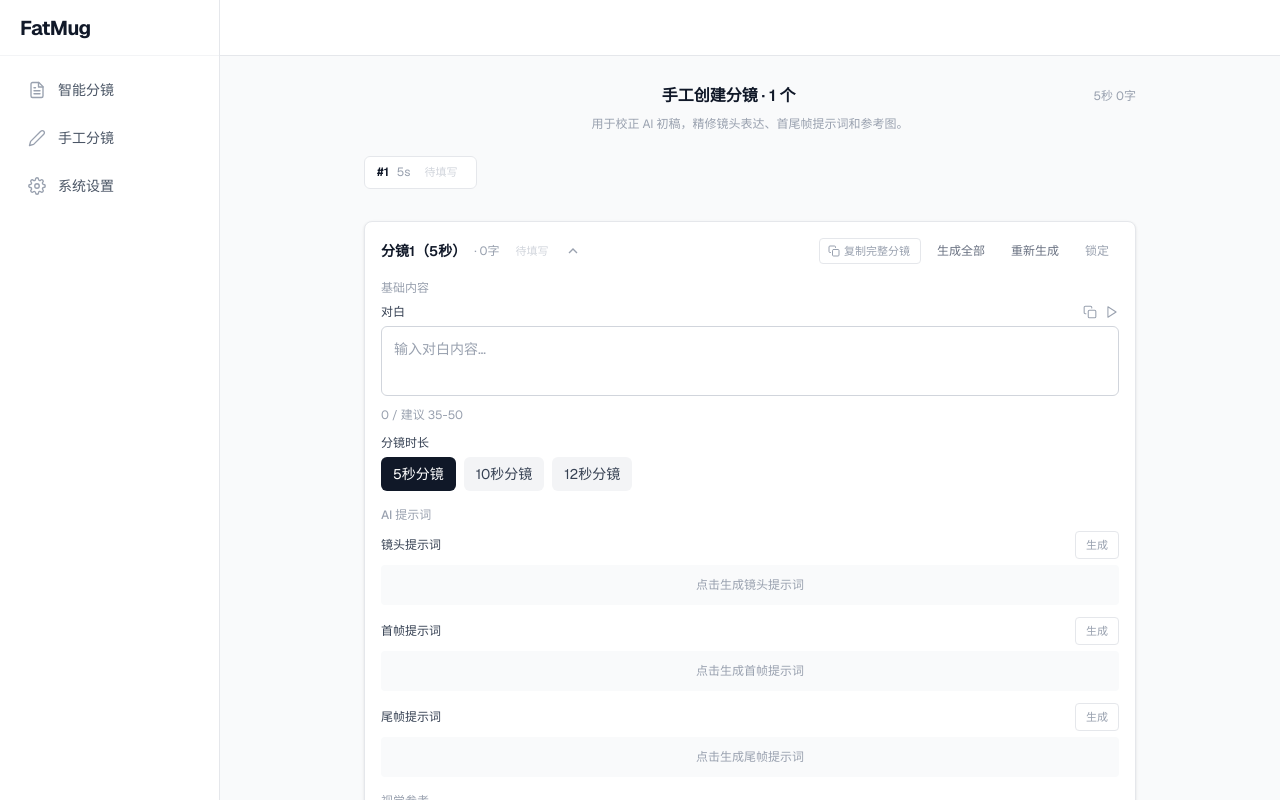
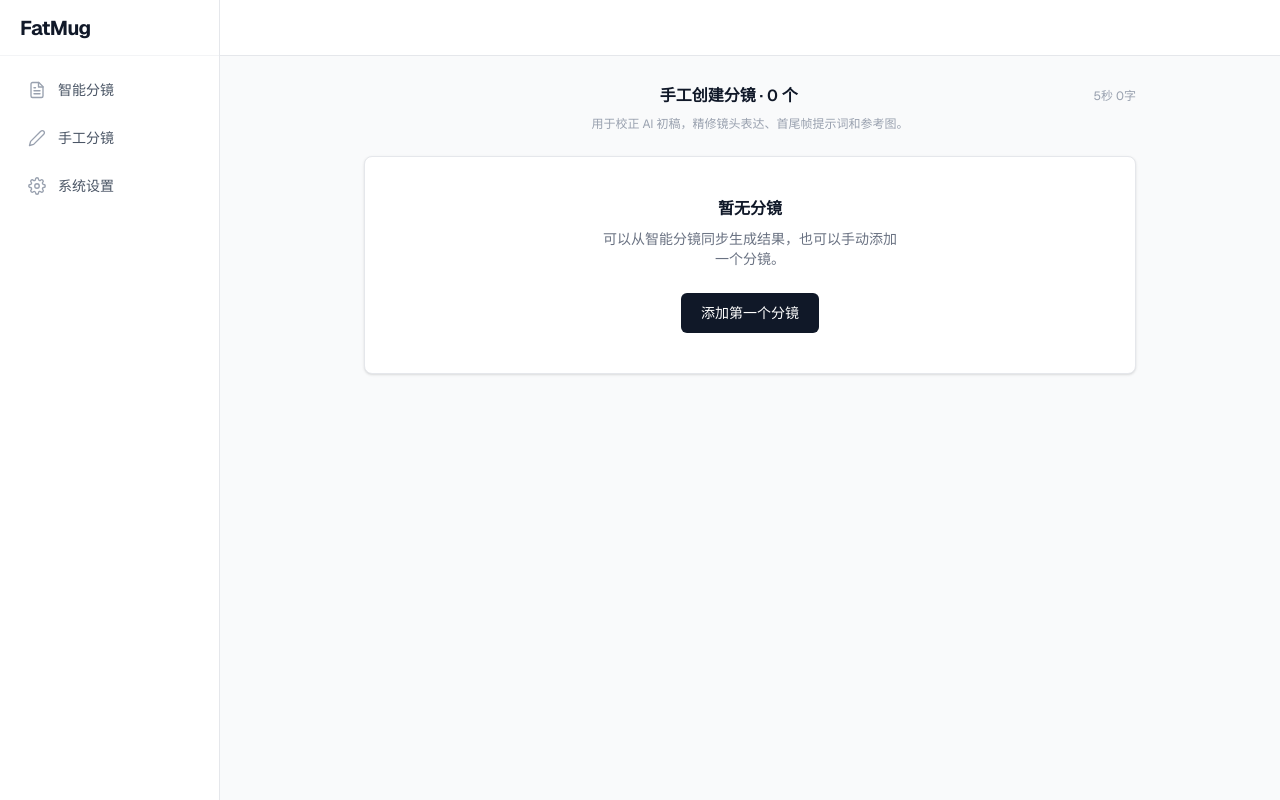
Before and after one commit to usago007/smart-storyboard, a Next.js app: page /manual-create in a window 1280 px wide. Built offline with nearby package versions, Linux system fonts and the light colour scheme.

Commit message:
fix: 同步数据补全 + 折叠独立控制 + 空状态 + 删除功能 + 占位卡片

```diff
--- a/src/app/(with-nav)/manual-create/page.tsx
+++ b/src/app/(with-nav)/manual-create/page.tsx
@@ -54,7 +54,7 @@ export default function ManualCreatePage() {
   const { sessionService } = getClientServices();
   const [session, setSession] = useState<StoryboardSession | null>(null);
   const [loading, setLoading] = useState(true);
-  const [expanded, setExpanded] = useState(true);
+  const [expanded, setExpanded] = useState<Set<number>>(new Set());
   const [lockedScenes, setLockedScenes] = useState<Set<number>>(new Set());
   const { showToast } = useToast();
 
@@ -64,14 +64,16 @@ export default function ManualCreatePage() {
       try {
         const restored = await sessionService.loadManualSession();
         if (!active) return;
-        setSession(restored || {
+        const nextSession = restored || {
           sessionType: 'manual',
           script: 'Manual Create',
           duration: 5,
           wordCount: 42,
-          scenes: [createScene(1)],
+          scenes: [],
           updatedAt: new Date().toISOString(),
-        });
+        };
+        setSession(nextSession);
+        setExpanded(new Set(nextSession.scenes.map((s) => s.id)));
       } catch {
         showToast('手工分镜初始化失败', 'error');
       } finally {
@@ -105,6 +107,7 @@ export default function ManualCreatePage() {
     setSession((current) => {
       if (!current) return current;
       const nextId = current.scenes.length ? Math.max(...current.scenes.map((s) => s.id)) + 1 : 1;
+      setExpanded((prev) => new Set([...prev, nextId]));
       return { ...current, scenes: [...current.scenes, createScene(nextId, current.duration)] };
     });
   }, []);
@@ -121,13 +124,13 @@ export default function ManualCreatePage() {
           mockContent = '开篇全景，温暖的自然光线洒入室内，主角由远及近走来。';
           break;
         case 'firstFrameImage':
-          mockContent = 'https://picsum.photos/seed/frame1/800/600';
+          mockContent = 'mock:first-frame';
           break;
         case 'lastFramePrompt':
           mockContent = '结尾特写，产品在主角手中绽放光芒，品牌Logo淡入。';
           break;
         case 'lastFrameImage':
-          mockContent = 'https://picsum.photos/seed/frame2/800/600';
+          mockContent = 'mock:last-frame';
           break;
       }
       updateScene(scene.id, (item) => {
@@ -152,8 +155,8 @@ export default function ManualCreatePage() {
       shotPrompt: '镜头缓缓推进，特写产品细节，背景虚化突出主体。',
       firstFrame: { sceneDescription: '开篇全景，温暖的自然光线洒入室内，主角由远及近走来。', characterPerformance: '', cameraAngle: '', lighting: '', atmosphere: '' },
       lastFrame: { sceneDescription: '结尾特写，产品在主角手中绽放光芒，品牌Logo淡入。', characterPerformance: '', cameraAngle: '', lighting: '', atmosphere: '' },
-      firstFrameImage: 'https://picsum.photos/seed/frame1/800/600',
-      lastFrameImage: 'https://picsum.photos/seed/frame2/800/600',
+      firstFrameImage: 'mock:first-frame',
+      lastFrameImage: 'mock:last-frame',
     }));
   }, [session, updateScene]);
 
@@ -180,6 +183,43 @@ export default function ManualCreatePage() {
     });
     if (!wasLocked) showToast('已锁定', 'success');
   }, [showToast, lockedScenes]);
+
+  const handleDeleteScene = useCallback((sceneId: number) => {
+    if (!window.confirm(`确定删除分镜 ${sceneId} 吗？此操作不可恢复。`)) {
+      return;
+    }
+
+    setSession((current) => {
+      if (!current) return current;
+
+      const filtered = current.scenes.filter((s) => s.id !== sceneId);
+      if (filtered.length === current.scenes.length) return current;
+
+      const renumbered = filtered.map((s, i) => ({
+        ...s,
+        id: i + 1,
+        name: `分镜${i + 1}（${s.duration}秒）`,
+      }));
+
+      setExpanded((prev) => {
+        const next = new Set<number>();
+        filtered.forEach((s, i) => {
+          if (prev.has(s.id)) next.add(i + 1);
+        });
+        return next;
+      });
+
+      setLockedScenes((prev) => {
+        const next = new Set<number>();
+        filtered.forEach((s, i) => {
+          if (prev.has(s.id)) next.add(i + 1);
+        });
+        return next;
+      });
+
+      return { ...current, scenes: renumbered };
+    });
+  }, []);
 
   const handleCopyFullScene = useCallback(async (scene: Scene) => {
     const text = [
@@ -220,6 +260,23 @@ export default function ManualCreatePage() {
         用于校正 AI 初稿，精修镜头表达、首尾帧提示词和参考图。
       </p>
 
+      {session.scenes.length === 0 && (
+        <div className="bg-white border border-gray-200 rounded-[8px] p-10 shadow-sm flex flex-col items-center text-center">
+          <h3 className="text-base font-semibold text-gray-900 mb-2">暂无分镜</h3>
+          <p className="text-sm text-gray-500 max-w-[300px] mb-6">
+            可以从智能分镜同步生成结果，也可以手动添加一个分镜。
+          </p>
+          <button
+            type="button"
+            onClick={addScene}
+            className="h-10 px-5 rounded-[6px] bg-gray-900 text-white text-sm hover:bg-gray-800 transition-colors active:scale-[0.98]"
+          >
+            添加第一个分镜
+          </button>
+        </div>
+      )}
+
+      {session.scenes.length > 0 && (
       <div className="flex gap-2 overflow-x-auto pb-2 -mx-1 px-1">
         {session.scenes.map((scene) => {
           const status = getSceneStatus(scene, lockedScenes);
@@ -241,6 +298,7 @@ export default function ManualCreatePage() {
           );
         })}
       </div>
+      )}
 
       {session.scenes.map((scene) => {
         const range = durationRange[scene.duration] || '35-50';
@@ -250,7 +308,7 @@ export default function ManualCreatePage() {
             <div className="flex items-center justify-between">
               <button
                 type="button"
-                onClick={() => setExpanded(!expanded)}
+                onClick={() => setExpanded((prev) => { const next = new Set(prev); if (next.has(scene.id)) next.delete(scene.id); else next.add(scene.id); return next; })}
                 className="flex items-center gap-2"
               >
                 <span className="text-sm font-semibold text-gray-900">分镜{scene.id}（{scene.duration}秒）</span>
@@ -265,7 +323,7 @@ export default function ManualCreatePage() {
                   fill="none"
                   stroke="currentColor"
                   strokeWidth="2"
-                  className={`text-gray-400 transition-transform ${expanded ? 'rotate-180' : ''}`}
+                  className={`text-gray-400 transition-transform ${expanded.has(scene.id) ? 'rotate-180' : ''}`}
                 >
                   <polyline points="6 9 12 15 18 9" />
                 </svg>
@@ -286,6 +344,8 @@ export default function ManualCreatePage() {
                   </svg>
                   复制完整分镜
                 </button>
+                {expanded.has(scene.id) && (
+                  <>
                     <button
                       type="button"
                       onClick={() => handleGenerateAll(scene)}
@@ -306,6 +366,8 @@ export default function ManualCreatePage() {
                     >
                       重新生成
                     </button>
+                  </>
+                )}
                 <button
                   type="button"
                   onClick={() => handleToggleLock(scene.id)}
@@ -315,10 +377,20 @@ export default function ManualCreatePage() {
                 >
                   {isLocked ? '解锁' : '锁定'}
                 </button>
+                <button
+                  type="button"
+                  onClick={() => handleDeleteScene(scene.id)}
+                  disabled={isLocked}
+                  className={`text-xs px-2.5 py-1 rounded-[4px] transition-colors ${
+                    isLocked ? 'text-gray-300 cursor-not-allowed' : 'text-gray-400 hover:text-red-600 hover:bg-red-50'
+                  }`}
+                >
+                  删除
+                </button>
               </div>
             </div>
 
-            {expanded && (
+            {expanded.has(scene.id) && (
               <div className="mt-4 space-y-4">
                 <div>
                   <h3 className="text-xs font-medium text-gray-400 mb-2">基础内容</h3>
@@ -453,7 +525,9 @@ export default function ManualCreatePage() {
                           </button>
                         </div>
                         {area.url ? (
-                          <img src={area.url} alt="" className="w-full h-16 object-cover rounded-[4px] border border-gray-200" />
+                          <div className="h-[72px] bg-gray-50 border border-dashed border-gray-300 rounded-[4px] flex items-center justify-center text-xs text-gray-500">
+                            {area.key === 'firstFrameImage' ? '首帧参考图已生成' : '尾帧参考图已生成'}
+                          </div>
                         ) : (
                           <div className="h-12 bg-gray-50 rounded-[4px] flex items-center justify-center text-xs text-gray-400">
                             {area.key === 'firstFrameImage' ? '点击生成首帧参考图' : '点击生成尾帧参考图'}
@@ -469,6 +543,7 @@ export default function ManualCreatePage() {
         );
       })}
 
+      {session.scenes.length > 0 && (
         <div className="flex justify-center pt-2">
           <button
             type="button"
@@ -478,6 +553,7 @@ export default function ManualCreatePage() {
             添加新分镜
           </button>
         </div>
+      )}
     </div>
   );
 }
--- a/src/app/(with-nav)/smart-create/page.tsx
+++ b/src/app/(with-nav)/smart-create/page.tsx
@@ -302,10 +302,9 @@ export default function SmartCreatePage() {
         ? Math.max(...manualSession.scenes.map((s) => s.id)) + 1
         : 1;
       manualSession.scenes.push({
+        ...scene,
         id: nextId,
-        name: `分镜${nextId}（${selectedDuration}秒）`,
-        dialogue: scene.dialogue,
-        duration: selectedDuration,
+        name: `分镜${nextId}（${scene.duration}秒）`,
       });
       manualSession.updatedAt = new Date().toISOString();
       await sessionService.saveManualSession(manualSession);
@@ -333,10 +332,9 @@ export default function SmartCreatePage() {
         ? Math.max(...manualSession.scenes.map((s) => s.id)) + 1
         : 1;
       const newScenes = generatedScenes.map((scene, i) => ({
+        ...scene,
         id: nextId + i,
-        name: `分镜${nextId + i}（${selectedDuration}秒）`,
-        dialogue: scene.dialogue,
-        duration: selectedDuration,
+        name: `分镜${nextId + i}（${scene.duration}秒）`,
       }));
       manualSession.scenes.push(...newScenes);
       manualSession.updatedAt = new Date().toISOString();
```
Lines whose indentation alone changed are shown as unchanged.
